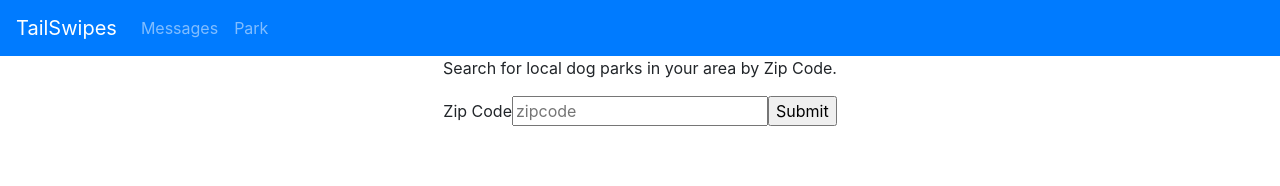
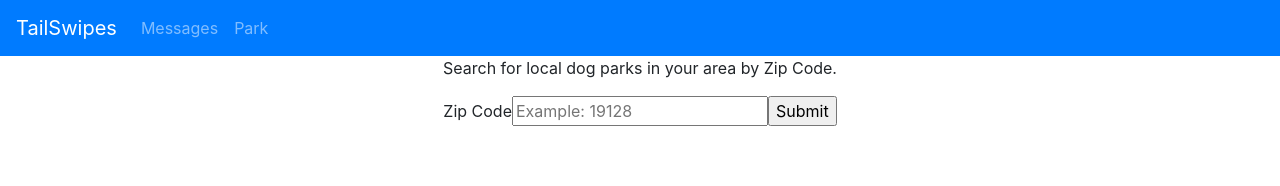
Before and after one commit to glennanj1/tail-swipes, a React (Create React App) app: page /park in a window 1280 px wide. Shown: the top 186 px of the page. Built offline with nearby package versions, Linux system fonts and the light colour scheme.

Commit message:
changed placeholder

```diff
--- a/src/components/PlaceForm.js
+++ b/src/components/PlaceForm.js
@@ -6,7 +6,7 @@ export default class PlaceForm extends Component {
             <>
                 <form onSubmit={this.props.handleSubmit}>
                     <label>Zip Code</label>
-                    <input onChange={this.props.onChange} value={this.props.value} type='text' placeholder='zipcode' />
+                    <input onChange={this.props.onChange} value={this.props.value} type='text' placeholder='Example: 19128' />
                     <input type='submit' value='Submit' />
                 </form>
                 <h4 style={{color: 'red'}}>{this.props.zipError}</h4>
```
